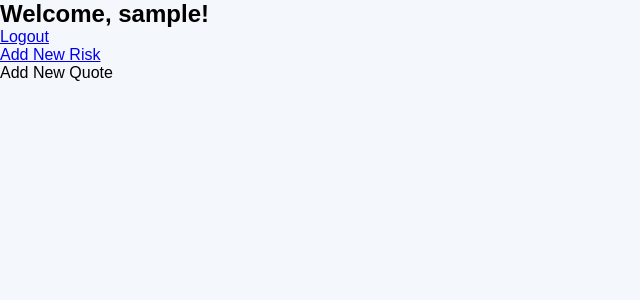
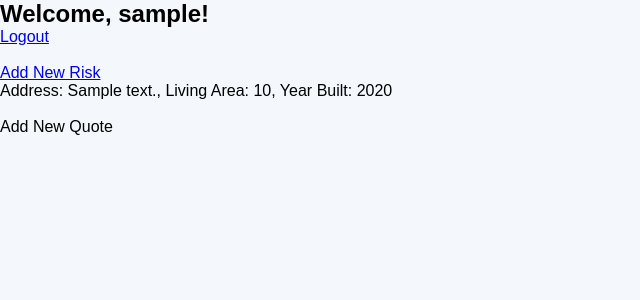
Before and after one commit to xaziaver/QuickInsure, a Django app: page / in a window 1280 px wide. Shown: the part 194-494 px from the top of the page, without its empty margins (0-640 px from the left). Run offline with Django 4.2, Linux system fonts and the light colour scheme; a user stored in the database is signed in; tables that the repository leaves empty hold one stand-in row (values such as "Sample post").

Commit message:
all risks displayed on home page

```diff
--- a/quotes/models.py
+++ b/quotes/models.py
@@ -16,6 +16,12 @@ class Risk(models.Model):
         # response = requests.get(f"https://api.example.com/validate_address?address={self.address}")
         # return response.json().get("is_valid", False)
         pass
+    def display(self):
+        message = "Address: " + self.address + \
+                ", Living Area: " + str(self.size) + \
+                ", Year Built: " + str(self.year_built)
+        return message
+
 
 
 # quote outputs
--- a/templates/users/home.html
+++ b/templates/users/home.html
@@ -2,10 +2,13 @@
 
 {% block content %}
   <h2>Welcome, {{ user.username }}!</h2>
+  <a class="generic-button" href="{% url 'logout' %}">Logout</a>
   <p>
-    <a class="generic-button" href="{% url 'logout' %}">Logout</a>
     <br>
     <a class="generic-button" href="{% url 'add_risk' %}">Add New Risk</a>
+    {% for risk in risks %}
+    <ul>{{ risk.display }}</ul>
+    {% endfor %}
     <br>
     <a class="generic-button">Add New Quote</a>
   </p>
--- a/users/views.py
+++ b/users/views.py
@@ -3,6 +3,7 @@ from django.contrib import messages
 from django.contrib.auth.forms import UserCreationForm
 from django.contrib.auth.decorators import login_required
 
+from quotes.models import Risk
 
 def register(request):
     if request.method == 'POST':
@@ -18,4 +19,6 @@ def register(request):
 
 @login_required
 def home(request):
-    return render(request, 'users/home.html')
+    user_risks = Risk.objects.filter(user_id=request.user.id)
+
+    return render(request, 'users/home.html', {'risks': user_risks})
```
